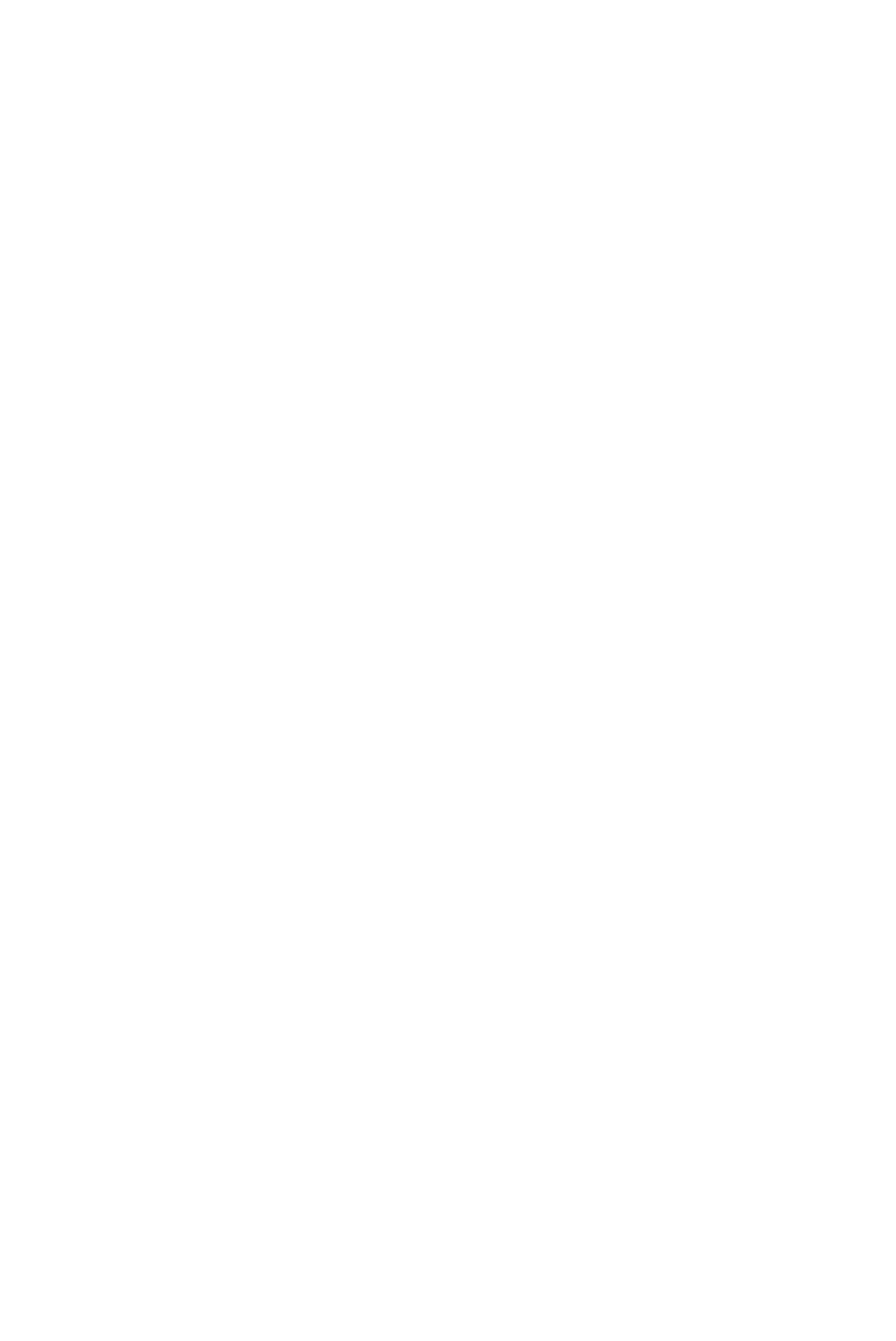
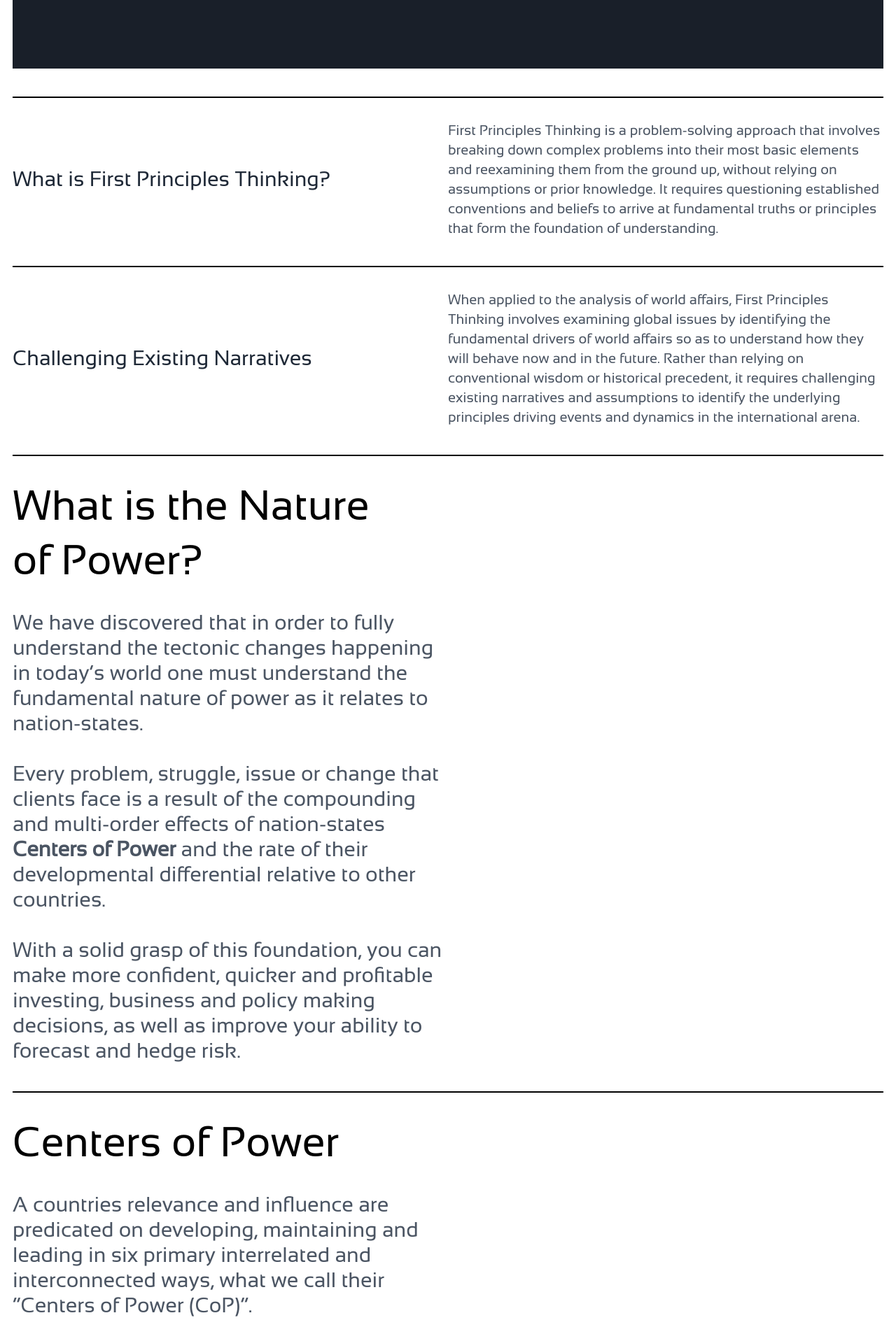
Before and after one commit to EmpChirag/pareto-economics, a React (Create React App) app: page /first-principles in a window 1280 px wide. Before the commit this address had no page. Shown: the part 880-2797 px from the top of the page at 70% size. Before the commit the page ends 800 px from the top, so only its background shows below. Built offline with nearby package versions, Linux system fonts and the light colour scheme.

Commit message:
added first priciple page

```diff
--- /dev/null
+++ b/src/pages/FirstPrinciple/index.js
@@ -0,0 +1,154 @@
+import React from "react"
+import Header from '../../Layouts/Header'
+import Footer from '../../Layouts/Footer'
+import HeroSection from '../../components/HeroSection'
+
+const FirstPrinciple = () => {
+  return (
+    <div className="container mx-auto pb-[200px]">
+        <Header />
+        <HeroSection
+            className="hero-home"
+            title="We Apply First Principles Thinking to World Affairs"
+            image="images/FirstPrinciple/First-Principles.png"
+            h1width="max-w-[700px]"
+        />
+
+        <div className="flex justify-between items-center mt-8 pb-10 border-black border-b-2">
+            <h2 className="w-full text-3xl text-gray-800">
+                What is First Principles Thinking?
+            </h2>
+
+            <p className="w-full text-xl text-gray-600">
+                First Principles Thinking is a problem-solving approach that involves
+                breaking down complex problems into their most basic elements and
+                reexamining them from the ground up, without relying on assumptions or
+                prior knowledge. It requires questioning established conventions and
+                beliefs to arrive at fundamental truths or principles that form the
+                foundation of understanding.
+            </p>
+        </div>
+
+        <div className="flex justify-between items-center mt-8 pb-10 border-black border-b-2">
+            <h2 className="w-full text-3xl text-gray-800">
+                Challenging Existing Narratives
+            </h2>
+
+            <p className="w-full text-xl text-gray-600">
+                When applied to the analysis of world affairs, First Principles
+                Thinking involves examining global issues by identifying the
+                fundamental drivers of world affairs so as to understand how they will
+                behave now and in the future. Rather than relying on conventional
+                wisdom or historical precedent, it requires challenging existing
+                narratives and assumptions to identify the underlying principles
+                driving events and dynamics in the international arena.
+            </p>
+        </div>
+
+        <div className="flex justify-between items-center mt-8">
+            <h2 className="text-4xl leading-[1.2] lg:text-6xl lg:leading-[1.3] max-w-[550px]">
+                What is the Nature of Power?
+            </h2>
+        </div>
+
+        <div className="flex justify-between items-center mt-8 pb-10 border-black border-b-2">
+            <p className="w-full text-3xl text-gray-600">
+                We have discovered that in order to fully understand the tectonic changes happening in today’s world one must understand the fundamental nature of power as it relates to nation-states.
+
+                <br/>
+                <br/>
+
+                Every problem, struggle, issue or change that clients face is a result of the compounding and multi-order effects of nation-states <b>Centers of Power</b> and the rate of their developmental differential relative to other countries.
+
+                <br/>
+                <br/>
+
+                With a solid grasp of this foundation, you can make more confident, quicker and profitable investing, business and policy making decisions, as well as improve your ability to forecast and hedge risk.
+            </p>
+
+            <h2 className="w-full">
+            </h2>
+        </div>
+
+        <div className="flex justify-between items-center mt-8">
+            <h2 className="text-4xl leading-[1.2] lg:text-6xl lg:leading-[1.3] max-w-[550px]">
+                Centers of Power
+            </h2>
+        </div>
+
+        <div className="flex justify-between items-center mt-8 pb-10 border-black border-b-2">
+            <p className="w-full text-3xl text-gray-600">
+                A countries relevance and influence are predicated on developing, maintaining and leading in six primary interrelated and interconnected ways, what we call their “Centers of Power (CoP)”.
+            </p>
+
+            <h2 className="w-full">
+            </h2>
+        </div>
+
+        <div className="flex justify-between items-center mt-8 pb-10 border-black border-b-2">
+            <h2 className="w-full">
+            </h2>
+
+            <div className="w-full text-3xl">
+                <p className="font-semibold mt-5 pb-5 border-black border-b-2">
+                    These include:
+                </p>
+
+                <p className="text-gray-600 mt-5 pb-5 border-black border-b-2">
+                    Active Consumer Market
+                </p>
+
+                <p className="text-gray-600 mt-5 pb-5 border-black border-b-2">
+                    Military Balance
+                </p>
+
+                <p className="text-gray-600 mt-5 pb-5 border-black border-b-2">
+                    Technological leadership
+                </p>
+
+                <p className="text-gray-600 mt-5 pb-5 border-black border-b-2">
+                    Systemically Important Commodities
+                </p>
+
+                <p className="text-gray-600 mt-5 pb-5 border-black border-b-2">
+                    Geo-Strategic Positioning
+                </p>
+
+                <p className="text-gray-600 mt-5 pb-5 border-black border-b-2">
+                    Financial Strength
+                </p>
+            </div>
+        </div>
+
+        <div className="flex justify-between items-center mt-8">
+            <h2 className="text-4xl leading-[1.2] lg:text-6xl lg:leading-[1.3] max-w-[550px]">
+                From Thinking to Action
+            </h2>
+        </div>
+
+        <div className="flex justify-between items-center mt-8">
+            <h2 className="w-full">
+            </h2>
+
+            <p className="w-full text-3xl text-gray-600">
+                Our systemic way of thinking lifts off the page and directly into your decision making matrix through the Global Power Index.
+            </p>
+        </div>
+
+        <div className="flex justify-between items-center mt-8 pb-10">
+            <h2 className="w-full">
+            </h2>
+
+            <p className="w-full text-base text-gray-600">
+                Discover what the most advanced measure of country power can do for you and your organisation.
+            </p>
+        </div>
+
+        <button className="btn">Explore Index </button>
+
+      <Footer />
+    </div>
+  );
+};
+
+export default FirstPrinciple;
--- a/src/routes.js
+++ b/src/routes.js
@@ -4,6 +4,7 @@ import React, { lazy } from "react";
 const Home = lazy(() => import("./pages/Home")
 );
 const AboutUs = lazy(()=>import("./pages/AboutUs"));
+const FirstPrinciple = lazy(()=>import("./pages/FirstPrinciple"));
 
 const routes = [
   {
@@ -16,6 +17,11 @@ const routes = [
     component: <AboutUs/>,
     exact: true
   },
+  {
+    path: "/first-principles",
+    component: <FirstPrinciple/>,
+    exact: true
+  },
 ];
 
 export default routes;
```
Also changed, not shown: public/images/FirstPrinciple/First-Principles.png (added).
